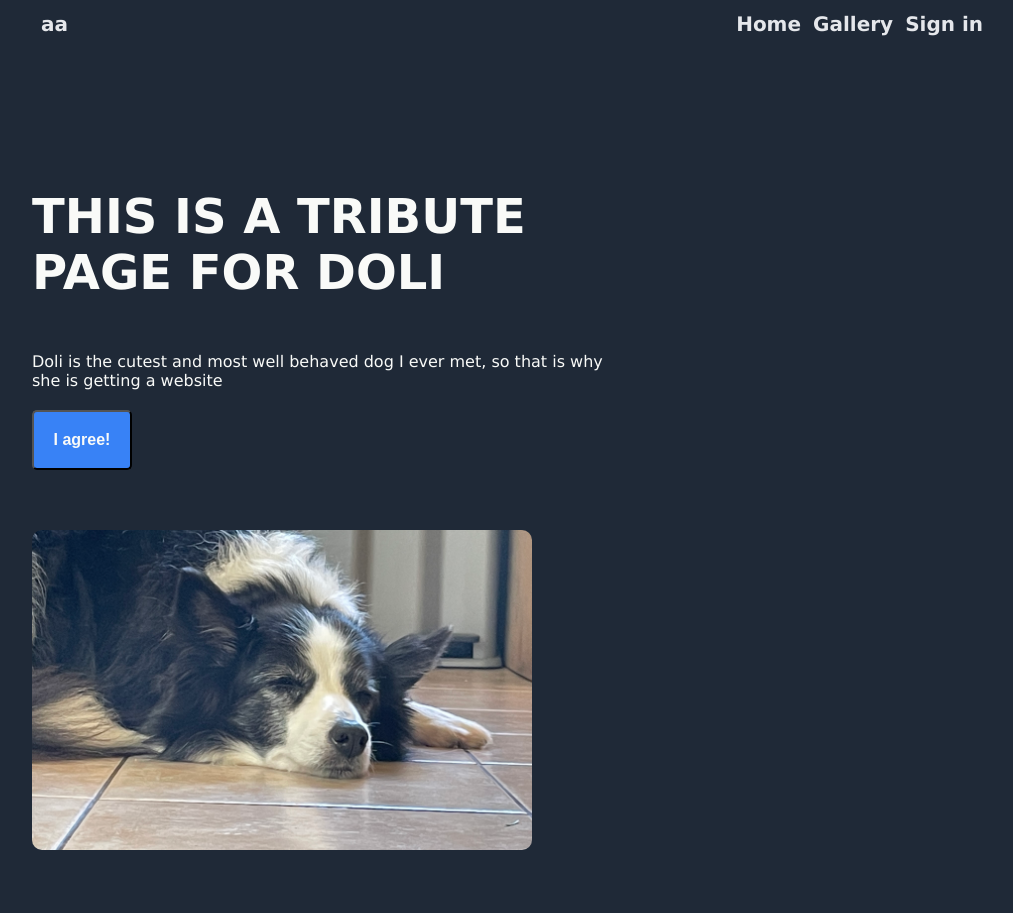
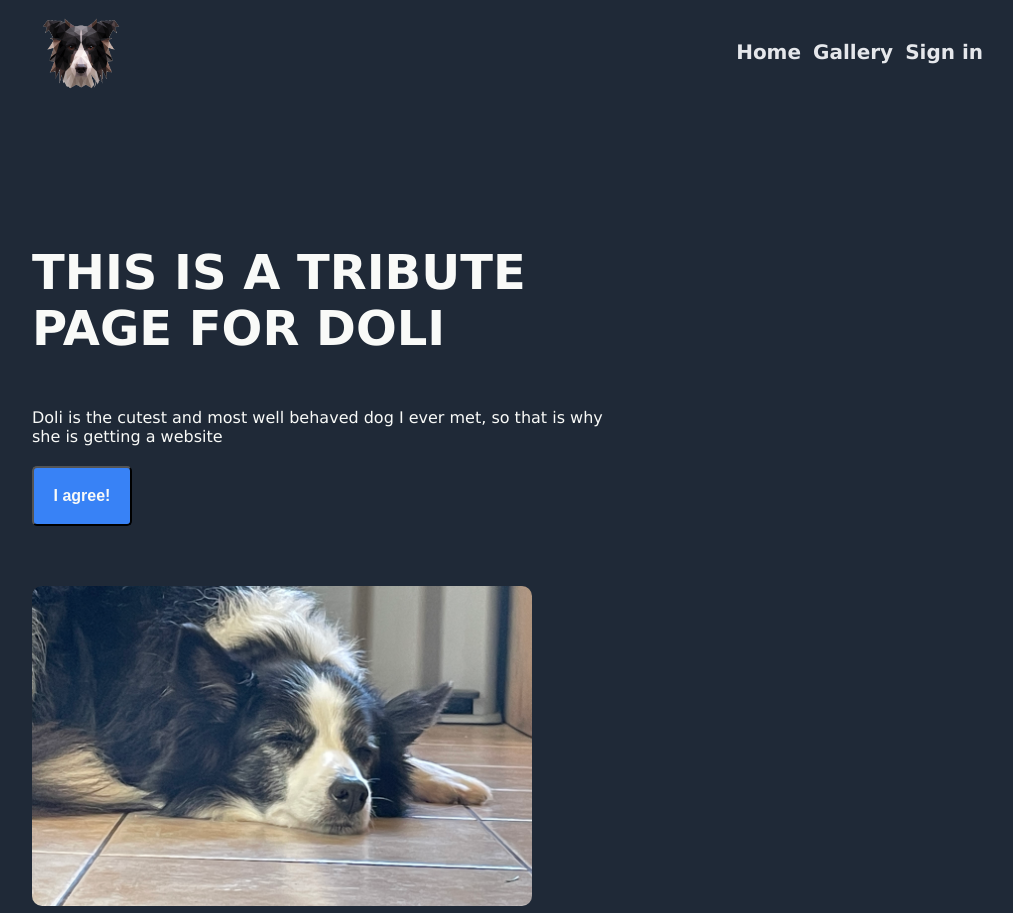
Before and after one commit to Kosmatron/landing-page-project, a plain HTML site: page index.html in a window 1280 px wide. Shown: the top 913 px of the page, without its empty margins (128-1141 px from the left). Drawn offline with Linux system fonts and the light colour scheme.

Commit message:
add image descriptions and favicon

```diff
--- a/index.html
+++ b/index.html
@@ -6,14 +6,17 @@
     <meta http-equiv="X-UA-Compatible" content="IE=edge">
     <meta name="viewport" content="width=device-width, initial-scale=1.0">
     <title>Doli the Legend</title>
+    <link rel="icon" href="./images/favicon.ico">
     <link rel="stylesheet" href="style.css">
+
 </head>
 
 <body>
     <header>
         <!--  <img src="#" alt="Doli the loved"> -->
         <div class="header-container">
-            <p class="placeholder">aa</p>
+            <!-- <p class="placeholder">aa</p> -->
+            <img class="logo" src="./images/doli-logo.png" alt="Doli the loved">
             <ul class="menu-list">
                 <li>Home</li>
                 <li>Gallery</li>
--- a/style.css
+++ b/style.css
@@ -24,10 +24,16 @@ header {
     background-color: #1f2937;
 }
 
+.logo {
+    width: 80px;
+    height: auto;
+}
+
 .header-container {
     width: 75%;
     display: flex;
     justify-content: space-between;
+    align-items: center;
     flex-wrap: wrap;
 }
 
```
Also changed, not shown: images/favicon.ico (added), images/logo.png (deleted).
